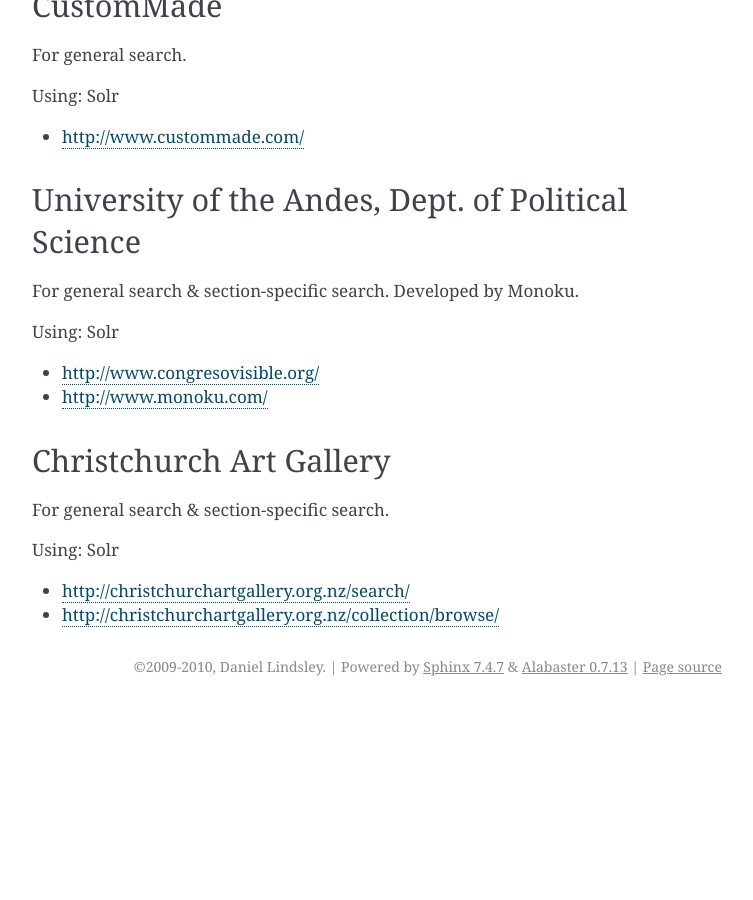
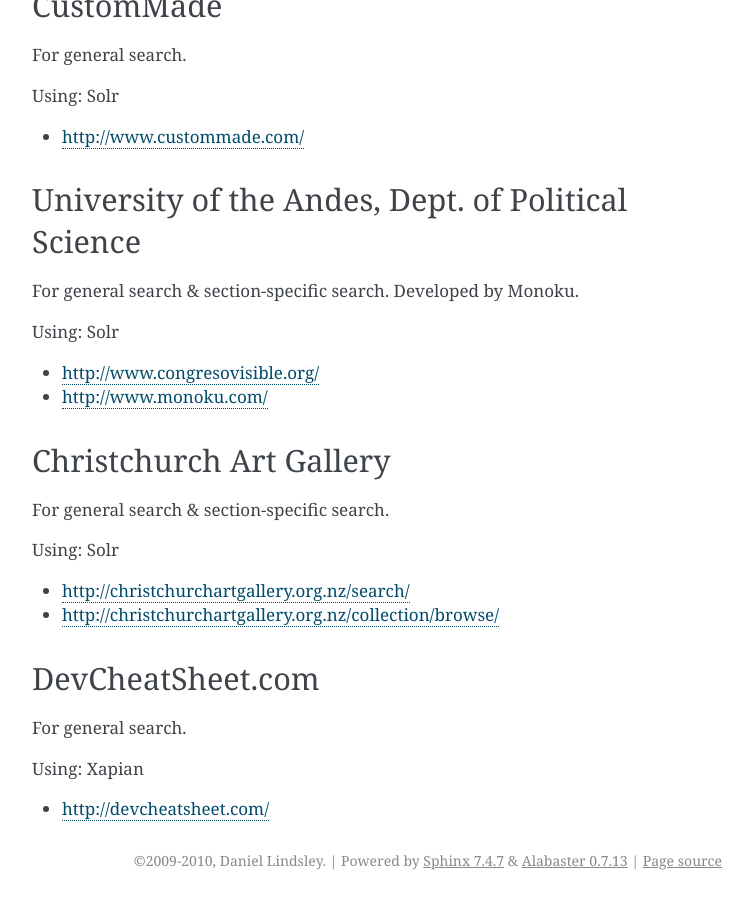
Before and after one commit to django-haystack/django-haystack, a Sphinx documentation site: the page built from docs/who_uses.rst, in a window 1280 px wide and 900 px high, scrolled down 3383 px. Shown: the whole window, without its empty margins (388-1141 px from the left). Built offline with Sphinx 7.4.7, drawn with Linux system fonts in a browser that asks for light colours; before the commit the page ends 4089 px from its top, so only the background shows below that.

Commit message:
Added DevCheatSheet to "Who Uses".

```diff
--- a/docs/who_uses.rst
+++ b/docs/who_uses.rst
@@ -198,3 +198,13 @@
 
 * http://christchurchartgallery.org.nz/search/
 * http://christchurchartgallery.org.nz/collection/browse/
+
+
+DevCheatSheet.com
+-----------------
+
+For general search.
+
+Using: Xapian
+
+* http://devcheatsheet.com/
```
